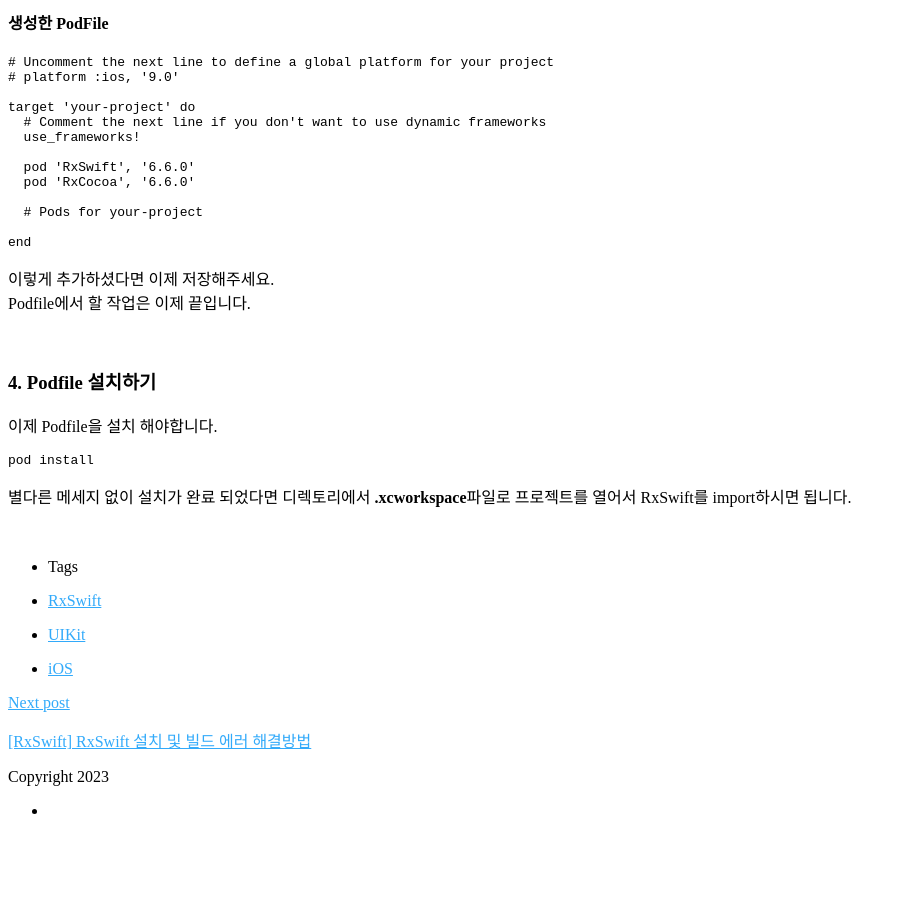
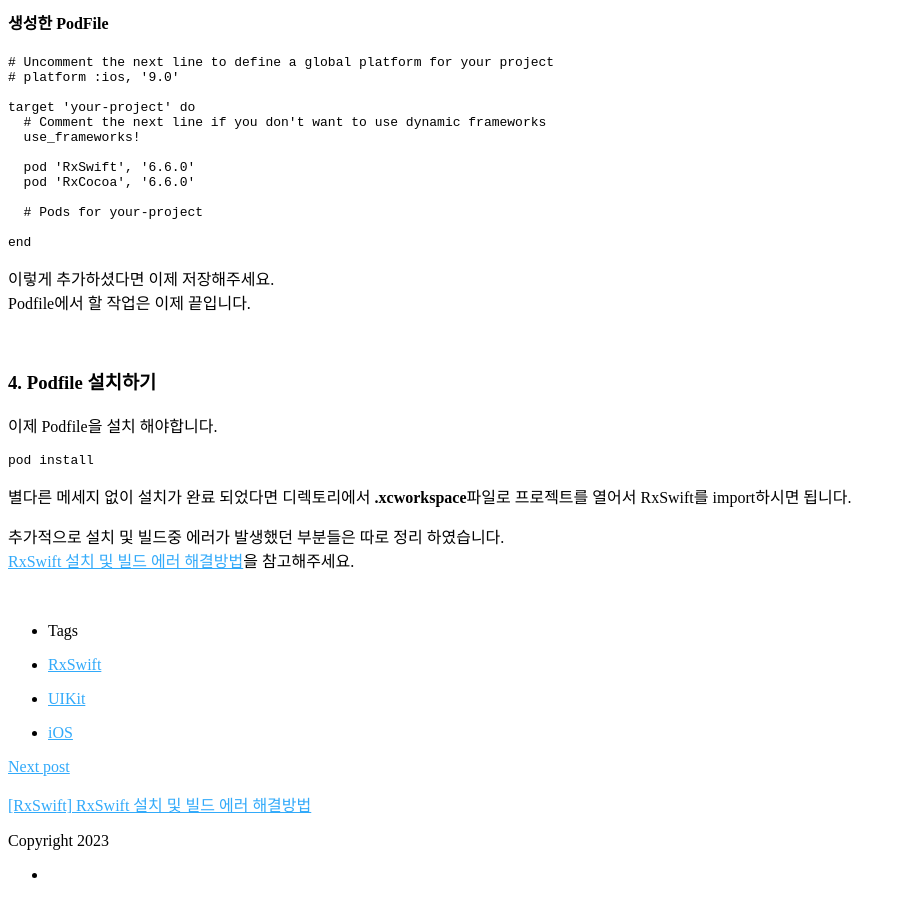
Before and after one commit to Sangmin-Jeon/Sangmin-Jeon.github.io, a Jekyll site: the page built from _posts/2024-04-05-프로젝트에 RxSwift를 설치하는 방법.md, in a window 1280 px wide and 900 px high, scrolled down 2055 px. Shown: the whole window, without its empty margins (0-906 px from the left). Built offline with Jekyll 4.4.1, drawn with Linux system fonts in a browser that asks for light colours; comment, search, counter and statistics services are not loaded; before the commit the page ends 2891 px from its top, so only the background shows below that.

Commit message:
post 2024.04.05 - 2

```diff
--- a/_posts/2024-04-05-프로젝트에 RxSwift를 설치하는 방법.md
+++ b/_posts/2024-04-05-프로젝트에 RxSwift를 설치하는 방법.md
@@ -95,4 +95,7 @@
 
 별다른 메세지 없이 설치가 완료 되었다면 디렉토리에서 **.xcworkspace**파일로 프로젝트를 열어서 RxSwift를 import하시면 됩니다.
 
+추가적으로 설치 및 빌드중 에러가 발생했던 부분들은 따로 정리 하였습니다.
+[RxSwift 설치 및 빌드 에러 해결방법](https://sangmin-jeon.github.io/2024/04/05/RxSwift-%EC%84%A4%EC%B9%98-%EB%B0%8F-%EB%B9%8C%EB%93%9C-%EC%97%90%EB%9F%AC-%ED%95%B4%EA%B2%B0%EB%B0%A9%EB%B2%95.html)을 참고해주세요.
+
 <br>
```
Also changed, not shown: _posts/2024-04-05-RxSwift 설치 및 빌드 에러 해결방법.md (+1 -1 lines).
